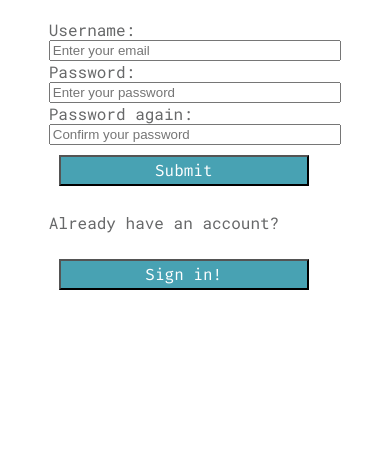
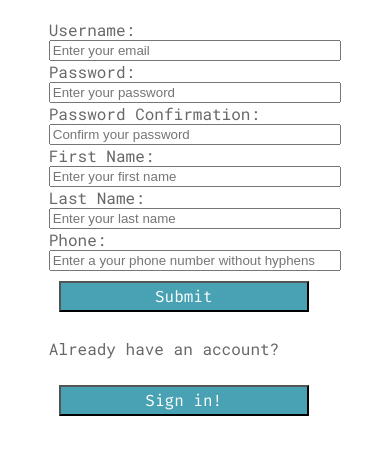
Before and after one commit to leviking/KikiSaver, a website: page public/signup.html in a window 390 px wide. Shown: the part 75-530 px from the top of the page. Drawn offline with Linux system fonts and the light colour scheme; a web font is replaced by a local one.

Commit message:
update: insert first and last name and phone into the db from signup

```diff
--- a/api/sign-up.js
+++ b/api/sign-up.js
@@ -2,9 +2,9 @@ const path = require('path')
 const { con } = require('./db')
     //Sign up stuff
 const sendSignup = (req, res) => res.sendFile(path.join(__dirname + '/../public/signup.html'))
-const getSignupQuery = (username, password) => `insert into users(username, password, created_at) values ('${username}', '${password}', now())`
+const getSignupQuery = (username, password, firstName, lastName, phone) => `insert into users(username, password, first_name, last_name, phone, created_at) values ('${username}', '${password}','${firstName}', '${lastName}','${phone}', now())`
 const createUser = (req, res) => {
-    con.query(getSignupQuery(req.body.username, req.body.password), function(error, results, fields) {
+    con.query(getSignupQuery(req.body.username, req.body.password, req.body.firstName, req.body.lastName, req.body.phone), function(error, results, fields) {
         if (error) {
             res.status(400).send(`${JSON.stringify(error)}.`);
             return;
--- a/public/signup.html
+++ b/public/signup.html
@@ -13,15 +13,27 @@
       <form action="/signup" method="post" id="signup">
           <div class="col">
               <label for="username">Username:</label>
-              <input type="email" name="username" placeholder="Enter your email" required>
+              <input type="email" name="username" id="username" placeholder="Enter your email" required>
           </div>
           <div class="col">
               <label for="password">Password:</label>
               <input type="password" name="password" id="password" placeholder="Enter your password" required>
           </div>
           <div class="col">
-              <label for="password verifcation">Password again:</label>
-              <input type="password" name="password verification" id="passwordv" placeholder="Confirm your password" required>
+              <label for="verifyPassword">Password Confirmation:</label>
+              <input type="password" name="verifyPassword" id="verify-password" placeholder="Confirm your password" required>
+          </div>
+          <div class="col">
+              <label for="firstName">First Name:</label>
+              <input type="text" name="firstName" id="first-name" placeholder="Enter your first name" required>
+          </div>
+          <div class="col">
+              <label for="lastName">Last Name:</label>
+              <input type="text" name="lastName" id="last-name" placeholder="Enter your last name" required>
+          </div>
+          <div class="col">
+              <label for="phone">Phone:</label>
+              <input type="tel" name="phone" id="phone" placeholder="Enter a your phone number without hyphens" required>
           </div>
           <div>
               <input type="submit" value="Submit" class="btn">
```
